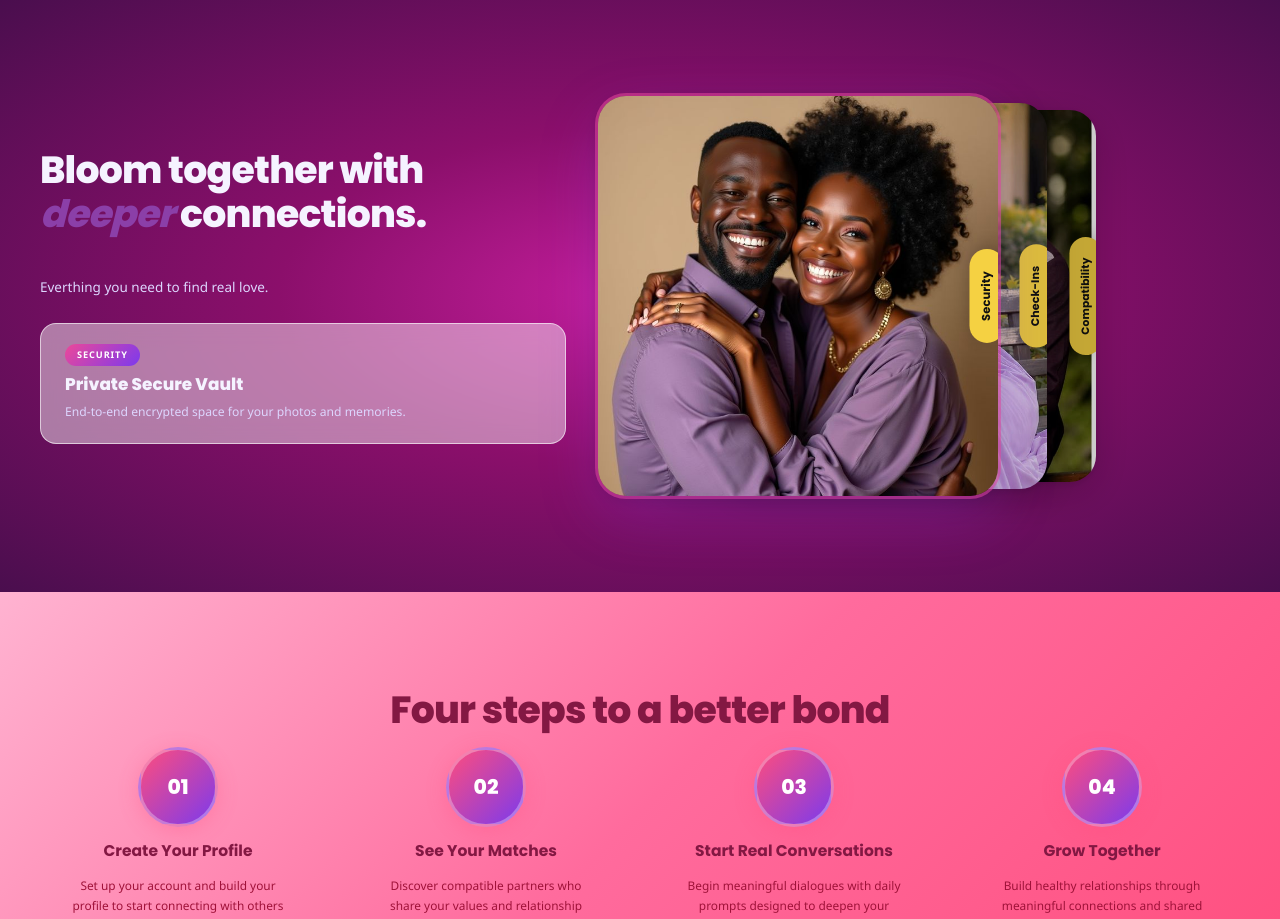
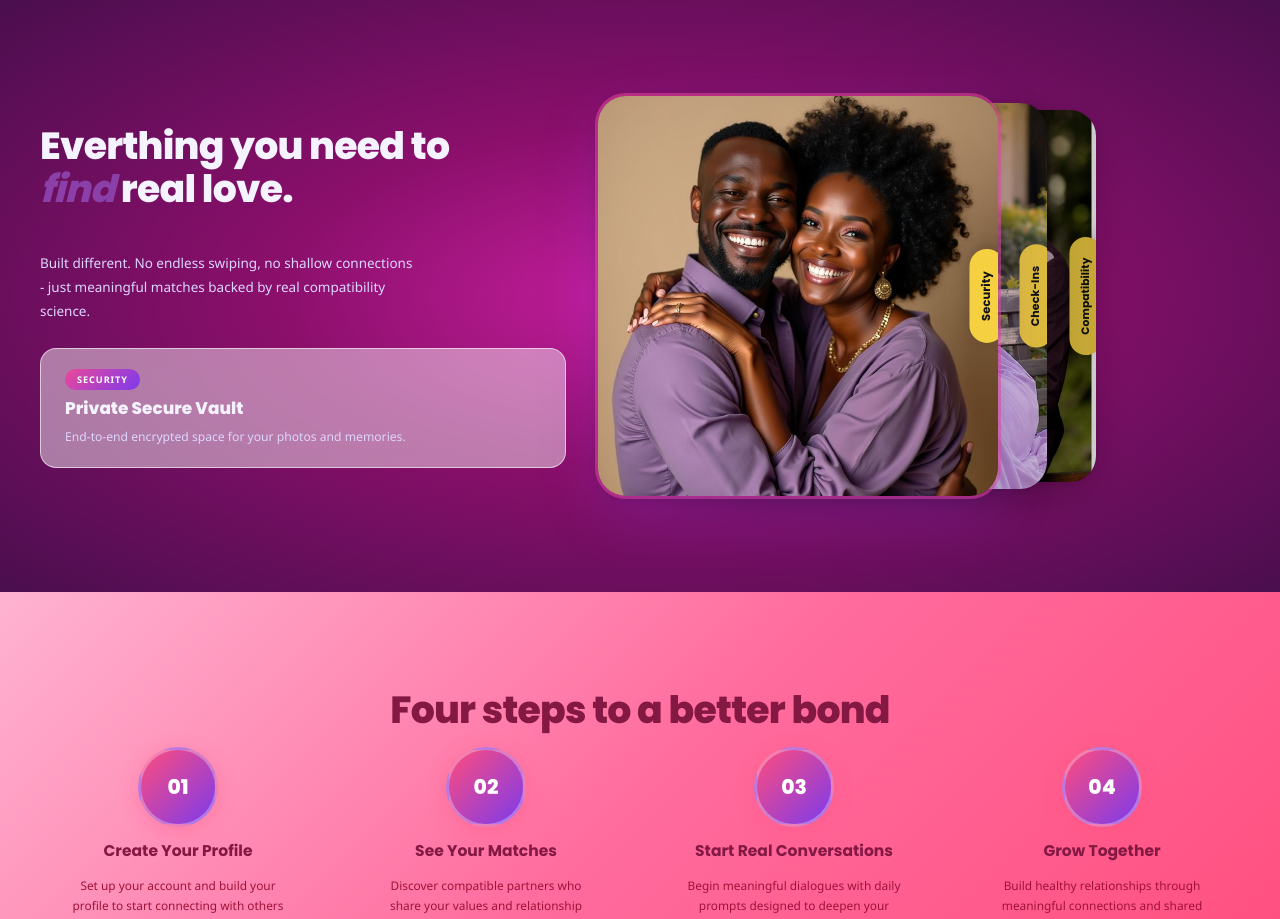
Before and after one commit to IjeButterfly-Relationship-app/Portal, a React (Create React App) app: page / in a window 1280 px wide. Shown: the part 800-1719 px from the top of the page. Built offline with nearby package versions, Linux system fonts and the light colour scheme.

Commit message:
Update features: square cards, auto-rotate every 5s, new subtitle

```diff
--- a/src/pages/LandingPage.jsx
+++ b/src/pages/LandingPage.jsx
@@ -149,12 +149,12 @@ const Features = () => {
         {/* ── Left col: heading + active-card info + controls ── */}
         <div className="features__header-col">
           <h2 className="section__title features__title">
-            Bloom together with
+            Everthing you need to
             <br />
-            <em>deeper</em> connections.
+            <em>find</em> real love.
           </h2>
           <p className="section__subtitle features__subtitle">
-            Everthing you need to find real love.
+            Built different. No endless swiping, no shallow connections - just meaningful matches backed by real compatibility science.
           </p>
 
           <div className="features__active-info">
```
